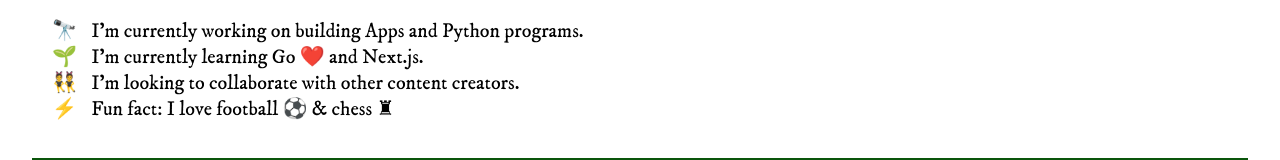
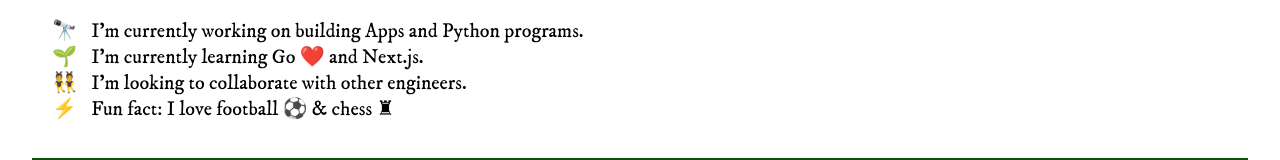
Before and after one commit to swaruhiu/swaruhiu, a React (Create React App) app: page / in a window 1280 px wide. Shown: the part 288-448 px from the top of the page. Built offline with nearby package versions, Linux system fonts and the light colour scheme.

Commit message:
Collaborate with engineers

```diff
--- a/src/App.tsx
+++ b/src/App.tsx
@@ -25,7 +25,7 @@ function App() {
             </p>
             <p>🌱 &ensp;I’m currently learning Go ❤️ and Next.js.</p>
             <p>
-              👯 &ensp;I’m looking to collaborate with other content creators.
+              👯 &ensp;I’m looking to collaborate with other engineers.
             </p>
             <p>⚡ &ensp;Fun fact: I love football ⚽️ & chess ♜</p>
           </li>
```
